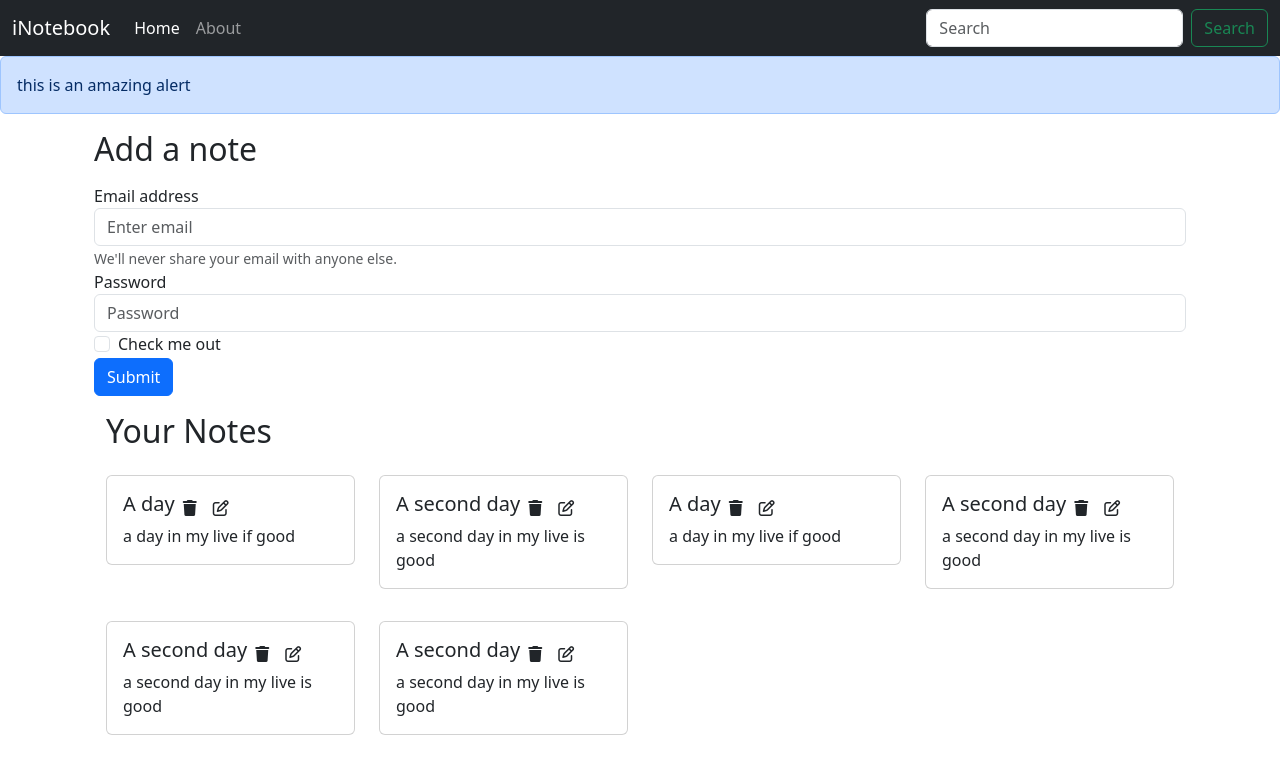
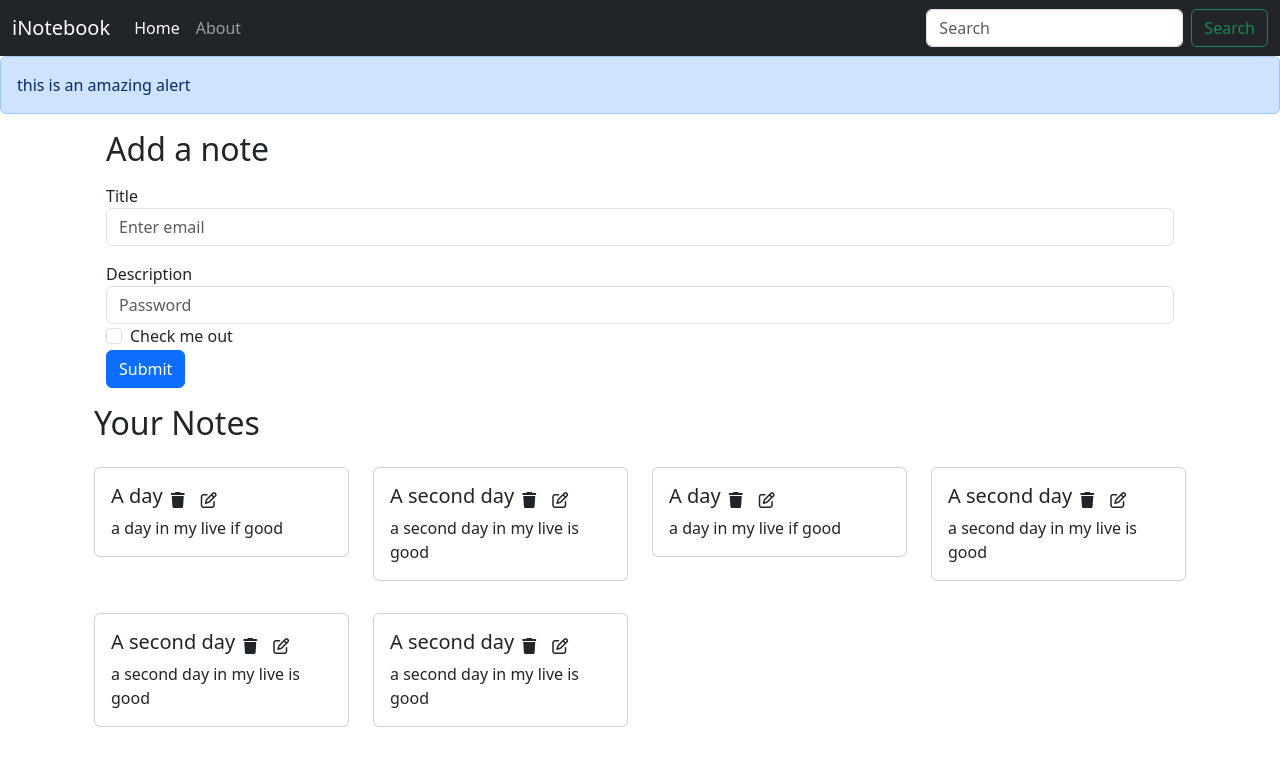
Before and after one commit to garimaver/harryreactapp2024, a React (Vite) app in the folder client-inotebook/: page / in a window 1280 px wide. Shown: the top 774 px of the page. Built offline with nearby package versions, Linux system fonts and the light colour scheme.

Commit message:
create a addnote

```diff
--- /dev/null
+++ b/client-inotebook/src/components/AddNote.jsx
@@ -0,0 +1,38 @@
+import React , {useContext, useState} from 'react'
+import noteContext from '../context/notes/noteContext'
+
+const AddNote = () => {
+     const context = useContext(noteContext);
+     const {addNote} = context;
+     const [note, setNote] = useState({title:"", description:"", tag:""})
+const handleClick = () => {
+addNote(note)
+}
+
+const handleOnChange = (e) => {
+   setNote({...note, [e.target.name] : e.target.value})
+}
+  return (
+    <div className='container my-3'>
+    <h2>Add a note</h2>
+    <form className='my-3'>
+<div className="mb-3">
+  <label htmlFor="title" className="form-group">Title</label>
+  <input type="text" className="form-control" id="title" name='title' aria-describedby="emailHelp" onChange={handleOnChange} placeholder="Enter email"/>
+</div>
+<div className="form-group">
+  <label htmlFor="description">Description</label>
+  <input type="text" className="form-control" id="desc" name="description" placeholder="Password" onChange={handleOnChange}/>
+</div>
+<div className="form-check">
+  <input type="checkbox" className="form-check-input" id="exampleCheck1" onChange={handleOnChange}/>
+  <label className="form-check-label" htmlFor="exampleCheck1">Check me out</label>
+</div>
+<button type="submit" className="btn btn-primary" onClick={handleClick}>Submit</button>
+</form>
+
+</div>
+  )
+}
+
+export default AddNote
--- a/client-inotebook/src/components/Home.jsx
+++ b/client-inotebook/src/components/Home.jsx
@@ -1,33 +1,15 @@
 import React from 'react';
-import noteContext from '../context/notes/noteContext'
 import Notes from './Notes';
 
 
 const Home = () => {
   return (
-    <div className='container my-3'>
-      <h2>Add a note</h2>
-      <form className='my-3'>
-  <div className="form-group">
-    <label htmlFor="exampleInputEmail1">Email address</label>
-    <input type="email" className="form-control" id="exampleInputEmail1" aria-describedby="emailHelp" placeholder="Enter email"/>
-    <small id="emailHelp" className="form-text text-muted">We'll never share your email with anyone else.</small>
-  </div>
-  <div className="form-group">
-    <label htmlFor="exampleInputPassword1">Password</label>
-    <input type="password" className="form-control" id="exampleInputPassword1" placeholder="Password"/>
-  </div>
-  <div className="form-check">
-    <input type="checkbox" className="form-check-input" id="exampleCheck1"/>
-    <label className="form-check-label" htmlFor="exampleCheck1">Check me out</label>
-  </div>
-  <button type="submit" className="btn btn-primary">Submit</button>
-</form>
+
 
 <div className='container my-3'>
 <Notes/>
 </div>
-    </div>
+
 
 
   )
--- a/client-inotebook/src/components/Notes.jsx
+++ b/client-inotebook/src/components/Notes.jsx
@@ -1,17 +1,21 @@
 import React, { useContext } from 'react';
 import noteContext from '../context/notes/noteContext';
 import Noteitem from './Noteitem';
+import AddNote from './AddNote';
 
 const Notes = () => {
     const context = useContext(noteContext);
-    const {notes, setNotes} = context;
+    const {notes, addNote} = context;
   return (
+    <>
+    <AddNote/>
     <div className='row my-3'>
       <h2>Your Notes</h2>
       {notes.map((note)=> {
         return <Noteitem note={note} key={note._id}/>
       })}
     </div>
+    </>
   )
 }
 
--- a/client-inotebook/src/context/notes/NoteState.jsx
+++ b/client-inotebook/src/context/notes/NoteState.jsx
@@ -63,9 +63,33 @@ const NoteState = (props) => {
     ]
 
 
-  const [notes, setNotes] = useState(notesInitial)
+  const [notes, setNotes] = useState(notesInitial);
+
+  //Add a note
+  const addNote = (title, description,tag) => {
+// todo api call
+console.log("adding a new note")
+const note = {
+  "_id": "66656ae1a61da0b73967472615",
+  "user": "66655cd8b8b4efd3c95414748",
+  "title": "A day",
+  "description": "a day in my live if good",
+  "tag": "personal",
+  "date": "2024-06-09T08:42:09.706Z",
+  "__v": 0
+};
+setNotes(notes.push(note))
+  }
+    //delete a note
+    const deleteNote = () => {
+
+    }
+      //edit a note
+  const editNote = () => {
+
+  }
   return (
-    <noteContext.Provider value={{notes, setNotes}}>
+    <noteContext.Provider value={{notes, addNote, deleteNote, editNote}}>
       {props.children}
     </noteContext.Provider>
   )
```
